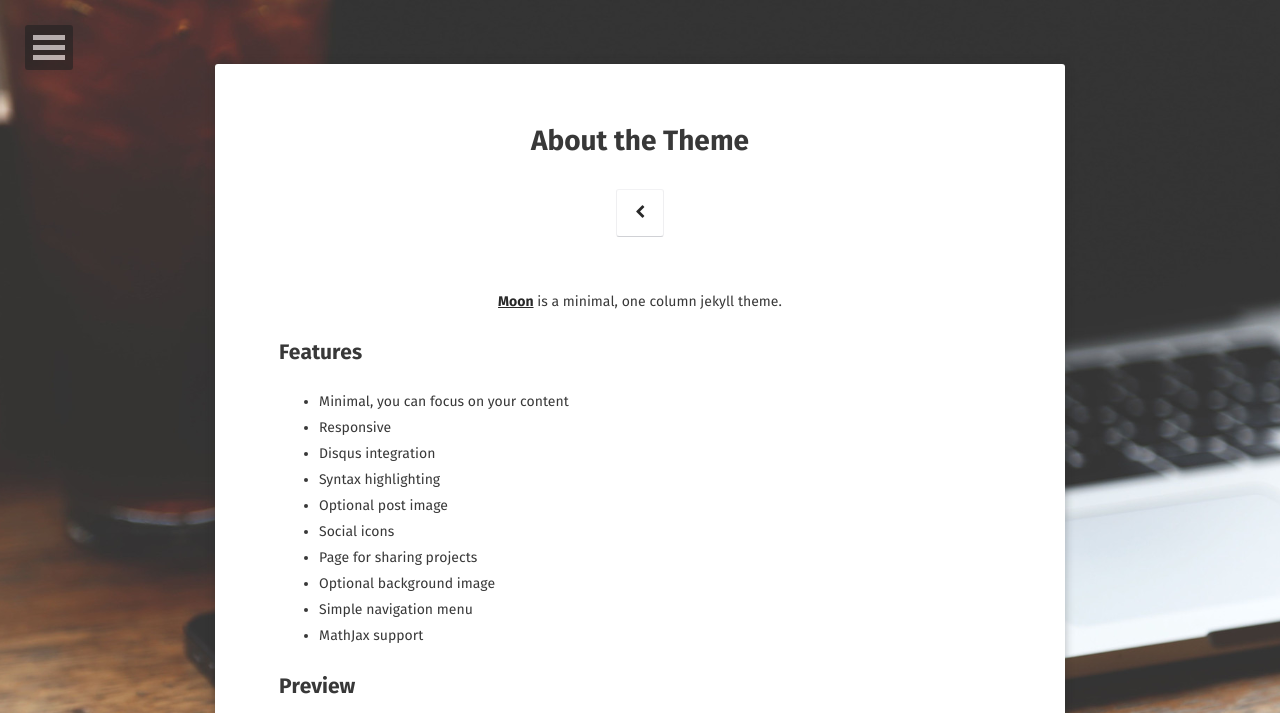
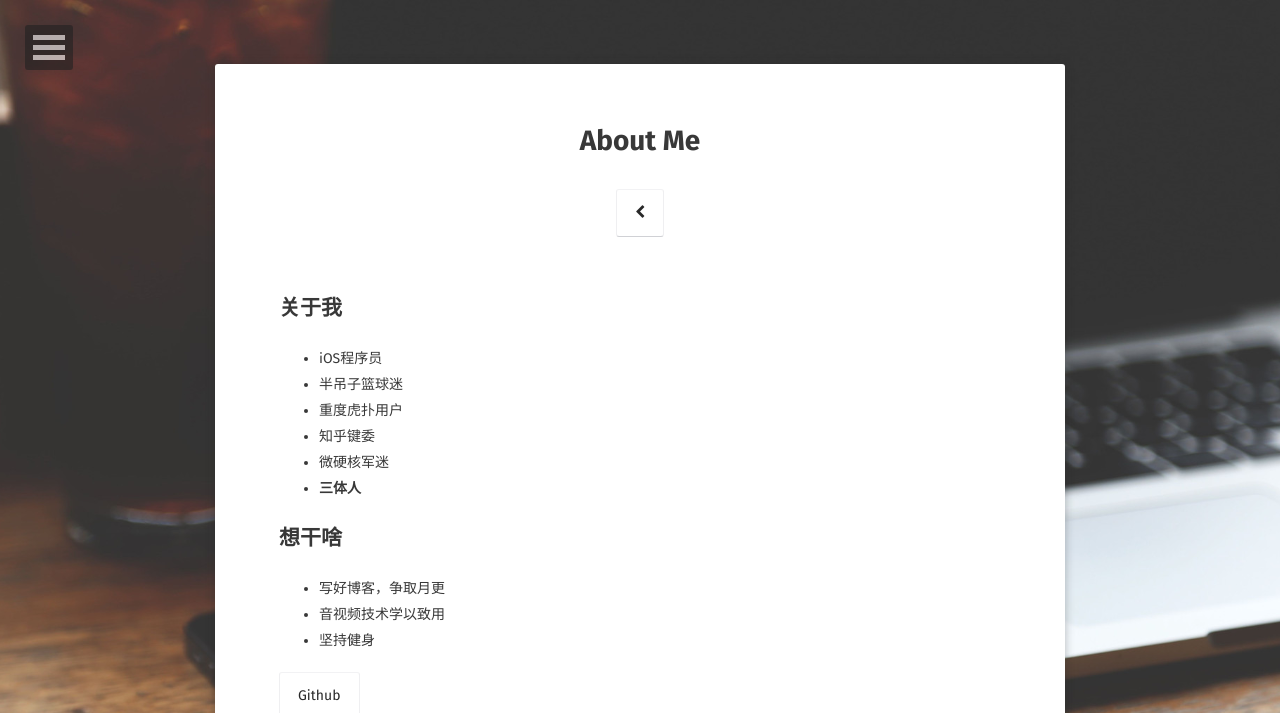
Before and after one commit to JethroYe/JethroYe.github.io, a Jekyll site: the page built from about/index.md, in a window 1280 px wide. Shown: the top 713 px of the page. Built offline with Jekyll 4.4.1, drawn with Linux system fonts in a browser that asks for light colours; some web fonts are replaced; some of the changed text lies outside the part shown; grey boxes are pictures that could not be loaded.

Commit message:
fix bug, add about

```diff
--- a/_config.yml
+++ b/_config.yml
@@ -1,6 +1,6 @@
 # Site
-title:              Moon
-bio:                'Minimal, one column jekyll theme.'
+title:              Whoops
+bio:                '欢迎，欢迎'
 description:        "Moon is a minimal, one column jekyll theme for your blog."
 reading_time:       true
 words_per_minute:   200
@@ -40,9 +40,9 @@ disqus_shortname:   jethroye
   #ad-slot:
 #bing-verify:
 #email:
-twitter:            username
-facebook:           username
-github-url:         https://github.com/JethroYe
+# twitter:            username
+# facebook:           username
+github-url:         jethroye
 #stackoverflow:     123456/username   from a "http://stackoverflow.com/users/123456/username" link
 #linkedin:          username
 #xing:              username
@@ -52,7 +52,7 @@ instagram:          yeyuxuan.ins
 #medium:            '@username'
 #pinterest:         username
 #foursquare:        username
-steam:              username
+# steam:              username
 #dribbble:          username
 #youtube:           username
 #youtube-channel:   channel
--- a/about/index.md
+++ b/about/index.md
@@ -1,37 +1,26 @@
 ---
 layout: page
-title: About the Theme
-tags: [about, Jekyll, theme, moon]
-date: 2016-03-21
+title: About Me
+tags: [about, Jekyll, JethroYe, Blog]
+date: 2021-12-31
 comments: false
 ---
 
-<center><a href="http://taylantatli.github.io/Moon"><b>Moon</b></a> is a minimal, one column jekyll theme.</center>
 
-## Features
-* Minimal, you can focus on your content
-* Responsive
-* Disqus integration
-* Syntax highlighting
-* Optional post image
-* Social icons
-* Page for sharing projects
-* Optional background image
-* Simple navigation menu
-* MathJax support
+## 关于我
+* iOS程序员
+* 半吊子篮球迷
+* 重度虎扑用户
+* 知乎键委
+* 微硬核军迷
+* **三体人**
 
-## Preview
 
-{% capture images %}
-    https://cloud.githubusercontent.com/assets/754514/14509720/61c61058-01d6-11e6-93ab-0918515ecd56.png
-    https://cloud.githubusercontent.com/assets/754514/14509716/61ac6c8e-01d6-11e6-879f-8308883de790.png
-{% endcapture %}
-{% include gallery images=images caption="Screenshots of Moon Theme" cols=2 %}
 
-See a [live version of Moon](http://taylantatli.github.io/Moon) hosted on GitHub.
+## 想干啥
+* 写好博客，争取月更
+* 音视频技术学以致用
+* 坚持健身
 
-## Getting Started
 
-To learn how to install and use this theme check out the [Setup Guide](http://taylantatli.me/Moon/moon-theme/) for more information.
-
-[Install Moon](https://github.com/TaylanTatli/Moon){: .btn}
+[Github](https://github.com/jethroye){: .btn}
```
Also changed, not shown: _posts/2021-12-31-optimization-level-in-xcode.md (+1 -1 lines), 14 other files.
